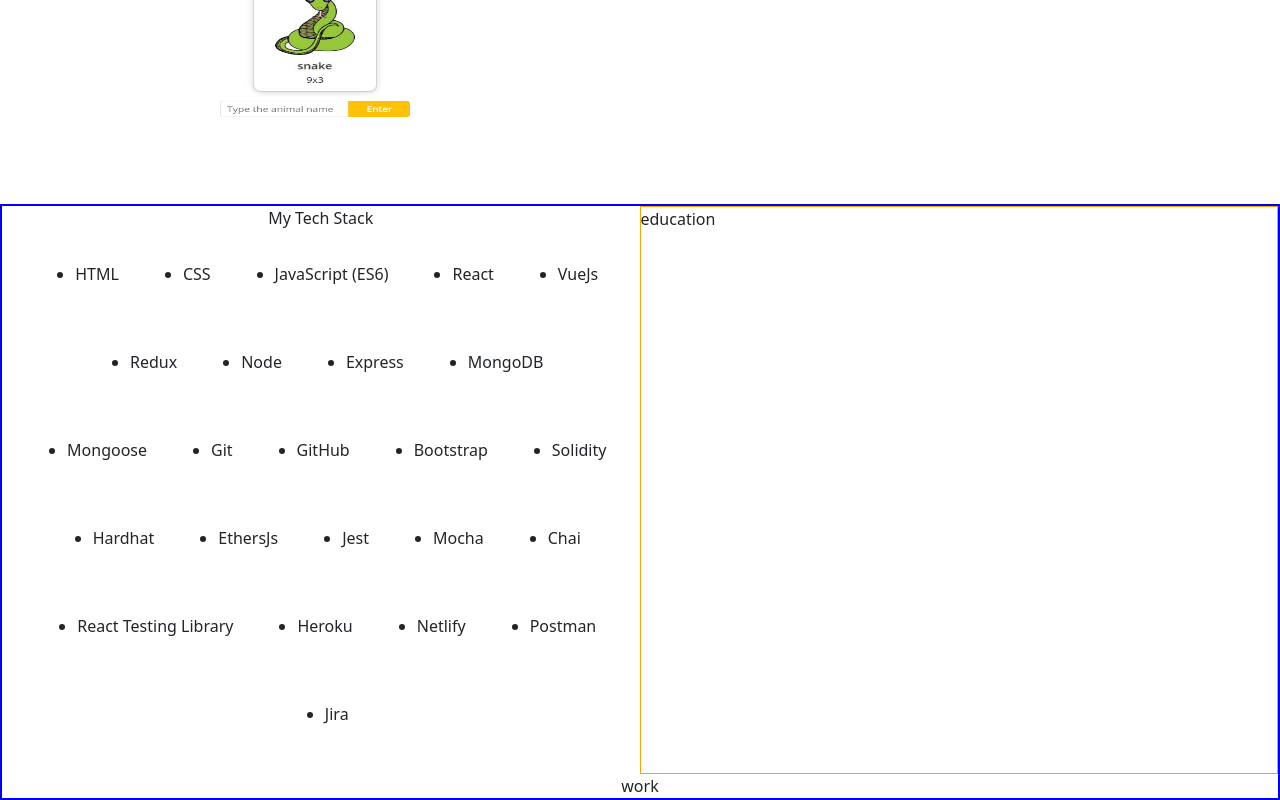
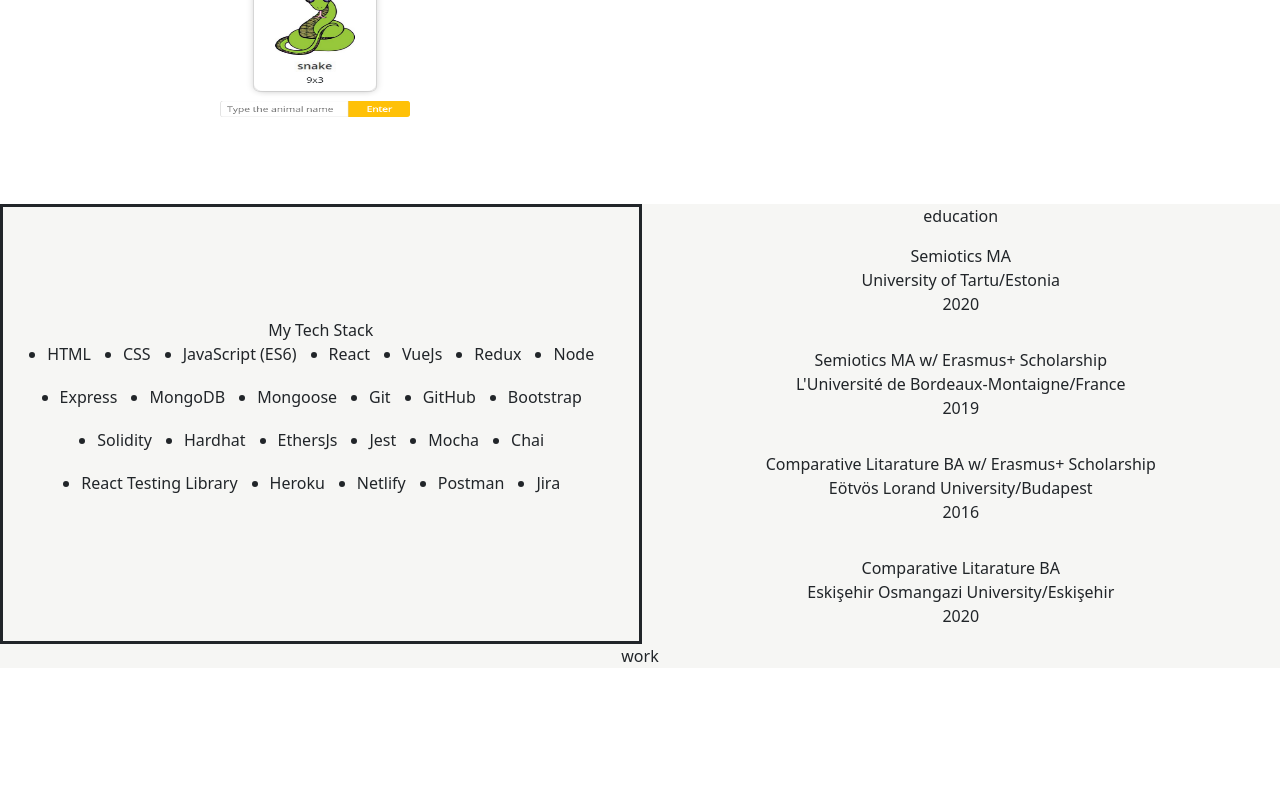
Before and after one commit to muratcan-yuksel/portfolio, a React (Create React App) app: page / in a window 1280 px wide. Shown: the part 1740-2540 px from the top of the page. After the commit the page ends 2408 px from the top, so only its background shows below. Built offline with nearby package versions, Linux system fonts and the light colour scheme.

Commit message:
fallback

```diff
--- a/src/components/about/About.js
+++ b/src/components/about/About.js
@@ -50,7 +50,7 @@
     },
   ];
   return (
-    <div id="aboutComponent   ">
+    <div id="aboutComponent">
       <div className="aboutWrapper d-flex flex-column-reverse flex-md-column">
         <div className="above d-flex flex-column flex-md-row justify-content-md-around">
           <div className="techStack d-flex flex-column justify-content-center">
@@ -65,7 +65,21 @@
               ))}
             </ul>
           </div>
-          <div className="education">education</div>
+          <div className="education d-flex flex-column align-items-center">
+            education
+            {education.map((e, index) => {
+              return (
+                <div
+                  key={index}
+                  className="educationItem d-flex flex-column align-items-center"
+                >
+                  <div className="educationTitle">{e.name}</div>
+                  <div className="educationUniversity">{e.university}</div>
+                  <div className="educationYear">{e.year}</div>
+                </div>
+              );
+            })}
+          </div>
         </div>
         <div className="below d-flex justify-content-center">
           <div className="work">work</div>
--- a/src/components/about/about.css
+++ b/src/components/about/about.css
@@ -1,9 +1,8 @@
 #aboutComponent {
   background: #f6f6f4;
-  height: 500px;
+  height: 100%;
 }
 .aboutWrapper {
-  border: 2px solid blue;
 }
 .above {
   height: 100%;
@@ -14,11 +13,15 @@
 }
 .techStack {
   width: 100%;
-  height: 100%;
+  height: auto;
+  border: solid;
 }
 .education {
   width: 100%;
-  border: 1px solid orange;
+}
+.educationItem {
+  width: 100%;
+  margin: 1rem;
 }
 .work {
 }
@@ -26,5 +29,5 @@
   overflow: auto !important;
 }
 .stack {
-  margin: 2rem;
+  margin: 0 2rem 1.2rem 0;
 }
```
